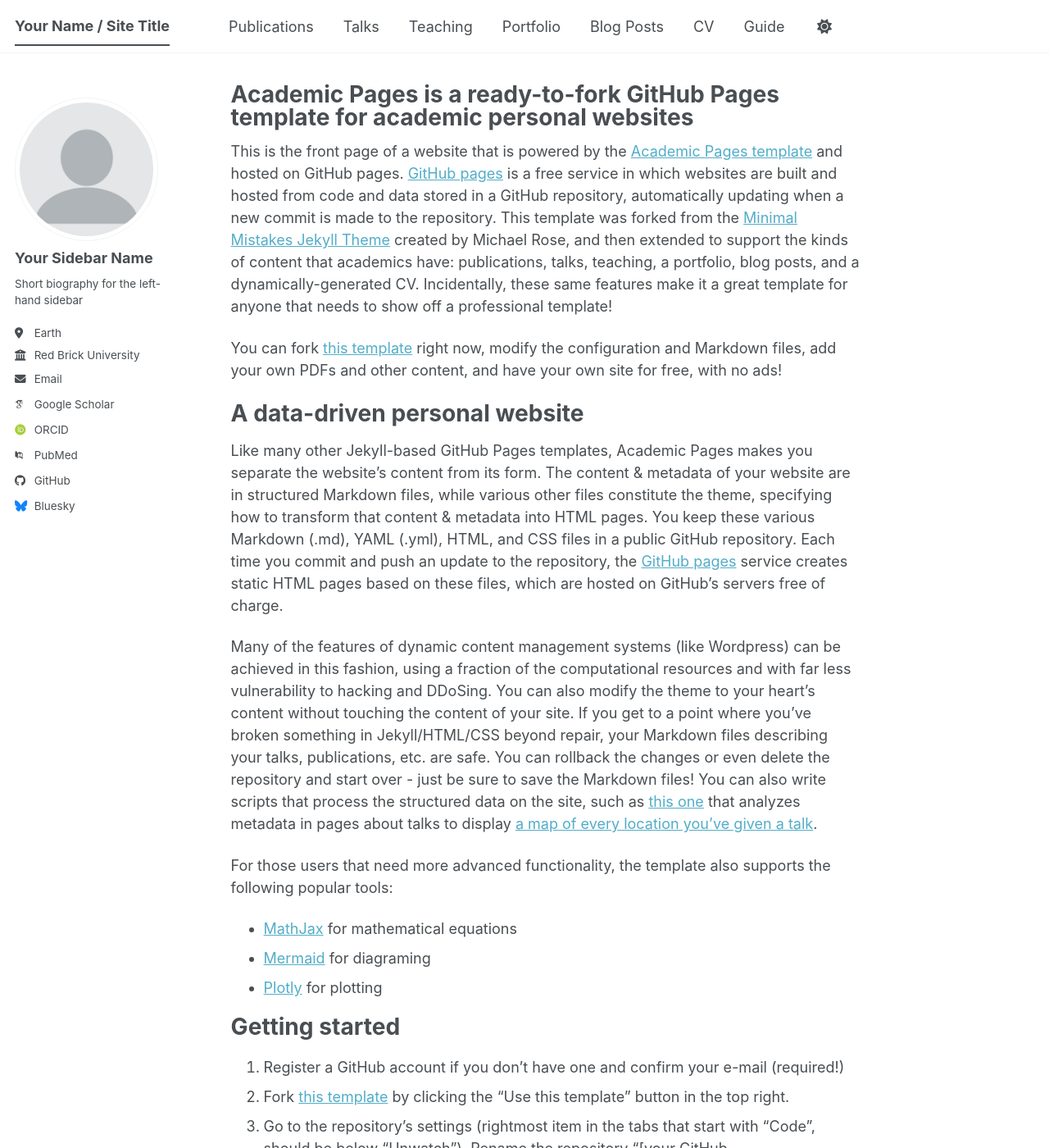
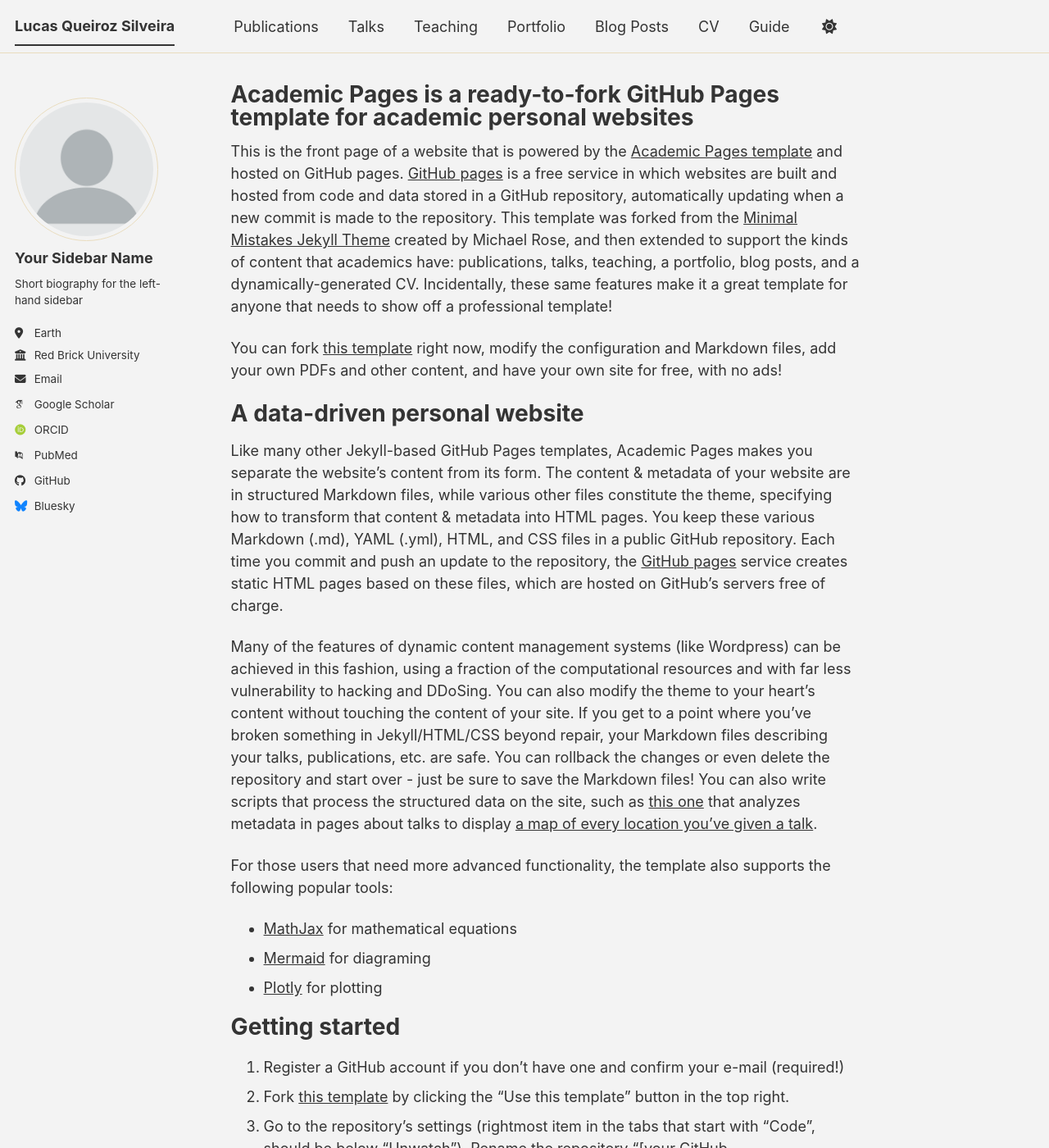
Before and after one commit to Lucas-Q-Silveira/Lucas-Q-Silveira.github.io, a Jekyll site: the page built from _pages/about.md, in a window 1280 px wide and 1400 px high. Shown: the whole window at 82% size. Built offline with Jekyll 4.4.1, drawn with Linux system fonts in a browser that asks for light colours; some web fonts are replaced; a script bundle is joined from its source files by our own code; library files that are not in the unit come from our copies; some of the changed text lies outside the part shown.

Commit message:
Update site theme and title in config

```diff
--- a/_config.yml
+++ b/_config.yml
@@ -8,10 +8,10 @@
 
 # Basic Site Settings
 locale                   : "en-US"
-site_theme               : "default" # The available themes options are "default", "air", "sunrise", "mint", "dirt" and "contrast"
-title                    : "Your Name / Site Title"
+site_theme               : "dirt" # The available themes options are "default", "air", "sunrise", "mint", "dirt" and "contrast"
+title                    : "Lucas Queiroz Silveira"
 title_separator          : "-"
-name                     : &name "Your Name"
+name                     : &name "Lucas Queiroz Silveira"
 description              : &description "Your Name's academic portfolio"   # Update this with a general description of your site, this is the default if not overridden by a page
 url                      : https://academicpages.github.io # The base hostname & protocol for your site e.g. "https://[your GitHub username].github.io",
                                                            # or if you already have some other page hosted on Github then use "https://[your GitHub username].github.io/[Your Repo Name]"
```
